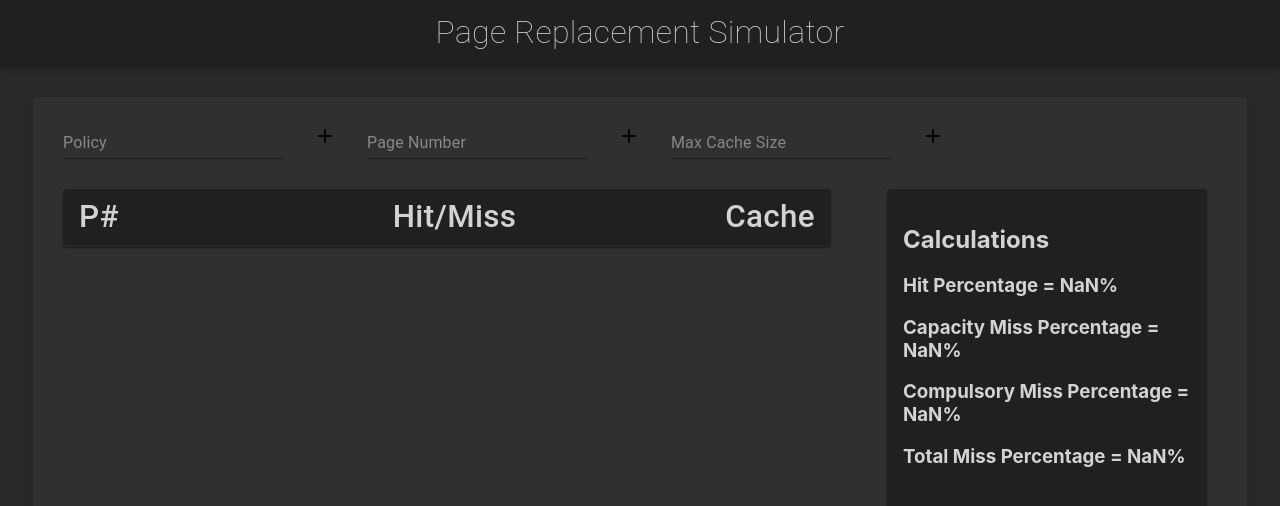
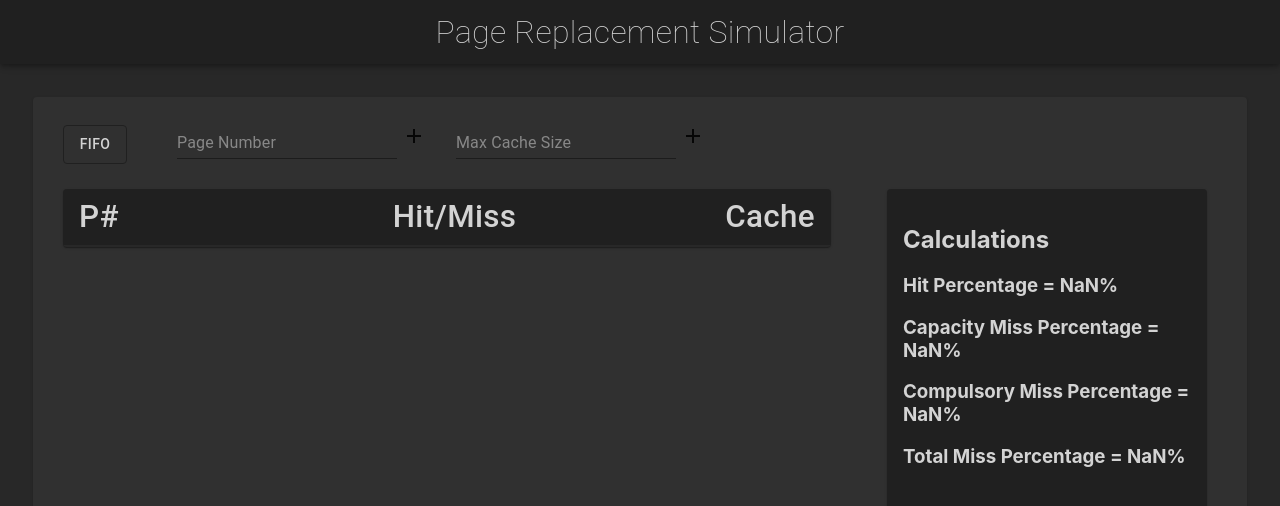
Before and after one commit to jacobabahn/PageReplacementSimulator, a React (Create React App) app in the folder simulator/: page / in a window 1280 px wide. Shown: the top 506 px of the page. Built offline with nearby package versions, Linux system fonts and the light colour scheme.

Commit message:
Added Policy Button

```diff
--- a/simulator/src/components/Calculations.js
+++ b/simulator/src/components/Calculations.js
@@ -26,7 +26,6 @@ const Calculations = (props) => {
                 <h3>Hit Percentage = {Math.round((props.hits / (props.total)) * 100)}%</h3>
                 <h3>Capacity Miss Percentage = {Math.round((props.capMiss / (props.total)) * 100)}%</h3>
                 <h3>Compulsory Miss Percentage = {Math.round((props.compMiss / (props.total)) * 100)}%</h3>
-                {console.log(props.total)}
                 <h3>Total Miss Percentage = {Math.round((props.compMiss + props.capMiss) / (props.total) * 100)}%</h3>
                 {/* <h5>{props.calculations.hits}</h5>
                 <h5>{props.calculations.capMiss}</h5>
--- a/simulator/src/components/Main.js
+++ b/simulator/src/components/Main.js
@@ -1,7 +1,7 @@
 import React, { useState } from 'react'
 import { makeStyles } from "@material-ui/core/styles"
 import AddIcon from '@material-ui/icons/Add'
-import { Input, TableCell, Table, TableRow, TableHead, Card, CardContent } from '@material-ui/core'
+import { Input, TableCell, Table, TableRow, TableHead, Card, CardContent, Button, Menu, MenuItem } from '@material-ui/core'
 
 import Calculations from './Calculations'
 
@@ -19,6 +19,7 @@ let policy = 'FIFO'
 const Main = () => {
     const [pages, setPages] = useState([])
 
+    const [anchorEl, setAnchorEl] = useState(null)
     const [inputPolicy, setInputPolicy] = useState()
     const [inputPage, setInputPage] = useState()
     const [inputCacheSize, setInputCacheSize] = useState()
@@ -43,8 +44,18 @@ const Main = () => {
             borderBottom: "Solid #282828 2px"
         },
         input: {
-            margin: "30px",
+            margin: "30px 5px 30px 30px",
             color: 'white'
+        },
+        btn: {
+            color: "#D3D3D3",
+            marginLeft: "30px",
+            marginRight: "20px",
+            border: "solid #202020 1px"
+        },
+        btnItem: {
+            color: "#D3D3D3",
+            backgroundColor: "#282828"
         },
         card: {
             width: "60vw",
@@ -64,8 +75,17 @@ const Main = () => {
         },
     })
 
-    const updatePolicy = () => {
-        policy = inputPolicy
+    const handleClick = (event) => {
+        setAnchorEl(event.currentTarget);
+      };
+
+      const handleClose = () => {
+        setAnchorEl(null);
+    };
+
+    const updatePolicy = (pol) => {
+        policy = pol
+        setAnchorEl(null)
     }
 
     const updateMaxCacheSize = () => {
@@ -90,10 +110,6 @@ const Main = () => {
 
         else {
             if (prevVal.includes(newVal) || prevVal.includes(newVal + ', ')) {
-                setPages([
-                    ...pages,
-                    { value: inputPage }
-                ])
                 hits.push('Hit')
                 numHits++
                 temp = prevVal
@@ -107,15 +123,22 @@ const Main = () => {
                             copy[copy.length - 1] = copy[copy.length - 1] + ', '
                             copy.splice(i, 1)
                             copy.push(newVal)
-                            cache.push([copy])
-                            alert(cache[cache.length - 1])
+                            cache.push(copy)
                             rowCount++
+                            setPages([
+                                ...pages,
+                                { value: inputPage }
+                            ])
                             return
                         }
                     }
                 }
                 rowCount++
                 cache.push(prevVal)
+                setPages([
+                    ...pages,
+                    { value: inputPage }
+                ])
                 return
             }
 
@@ -183,8 +206,22 @@ const Main = () => {
     return(
         <div className={classes.text}>
             <div>
-                <Input className={classes.input} value={inputPolicy} onChange={(event) => setInputPolicy(event.target.value)} placeholder="Policy" label="Policy" />
-                <AddIcon className={classes.plusBtn} onClick={() => updatePolicy()}/>
+                {/* <Input className={classes.input} value={inputPolicy} onChange={(event) => setInputPolicy(event.target.value)} placeholder="Policy" label="Policy" />
+                <AddIcon className={classes.plusBtn} onClick={() => updatePolicy()}/> */}
+                <Button className={classes.btn}aria-controls="simple-menu" aria-haspopup="true" onClick={handleClick}>
+                    {policy}
+                </Button>
+                <Menu
+                    id="simple-menu"
+                    anchorEl={anchorEl}
+                    keepMounted
+                    open={Boolean(anchorEl)}
+                    onClose={handleClose}
+                >
+                    <MenuItem className={classes.btnInput} onClick={() => updatePolicy('FIFO')}>FIFO</MenuItem>
+                    <MenuItem className={classes.btnInput} onClick={() => updatePolicy('LIFO')}>LIFO</MenuItem>
+                    <MenuItem className={classes.btnInput} onClick={() => updatePolicy('LRU')}>LRU</MenuItem>
+                </Menu>
 
                 <Input className={classes.input} value={inputPage} onChange={(event) => setInputPage(event.target.value)} placeholder="Page Number" label="Page" />
                 <AddIcon className={classes.plusBtn} onClick={() => updateRows()}/>
```
